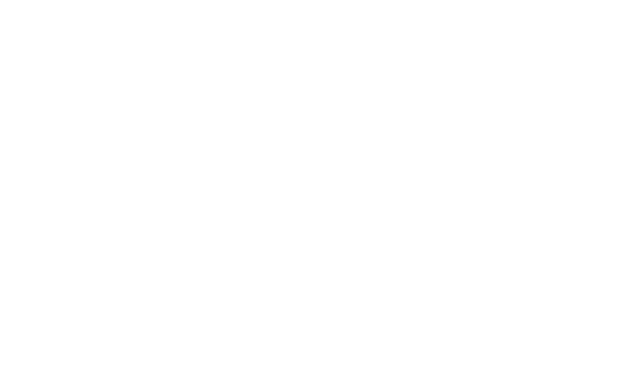
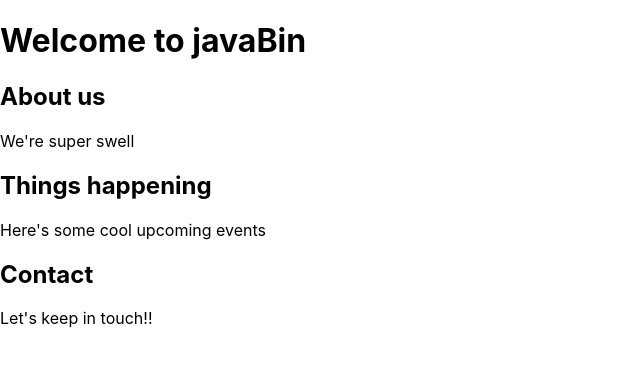
Before and after one commit to javaBin/java.no-2021, a React (Create React App) app: page /about in a window 1280 px wide. Shown: the top 366 px of the page, without its empty margins (0-640 px from the left). Built offline with nearby package versions, Linux system fonts and the light colour scheme.

Commit message:
add page stuff

```diff
--- a/src/App.tsx
+++ b/src/App.tsx
@@ -2,6 +2,8 @@
 import React from 'react';
 import {BrowserRouter as Router, Route, Switch} from 'react-router-dom';
 import Home from './components/pages/Home';
+import NotFound from './components/pages/Not-found';
+
 import Header from './components/header';
 
 function App() {
@@ -9,6 +11,9 @@
         <Router>
             <Switch>
                 <Route exact path="/" component={Home} />
+                <Route exact path="/about" component={Home} />
+                <Route exact path="/" component={Home} />
+                <Route component={NotFound} />
             </Switch>
         </Router>
     );
--- a/src/components/pages/Home.tsx
+++ b/src/components/pages/Home.tsx
@@ -34,7 +34,7 @@
     return (
         <div>
             <h2>Contact</h2>
-            <p>Let's keep in touch!</p>
+            <p>Let's keep in touch!!</p>
         </div>
     );
 };
--- /dev/null
+++ b/src/components/pages/Not-found.tsx
@@ -0,0 +1,14 @@
+import React from 'react';
+import Page from './Page';
+
+class NotFound extends Page {
+    render() {
+        return (
+            <div>
+                <h1>404 Not Found</h1>
+                <p>Whooops!</p>
+            </div>
+        );
+    }
+}
+export default NotFound;
--- a/src/components/pages/Page.tsx
+++ b/src/components/pages/Page.tsx
@@ -8,10 +8,6 @@
     componentDidMount() {
         document.title = 'Home Page';
     }
-
-    render() {
-        return <div>aaa</div>;
-    }
 }
 
 export default Page;
```
